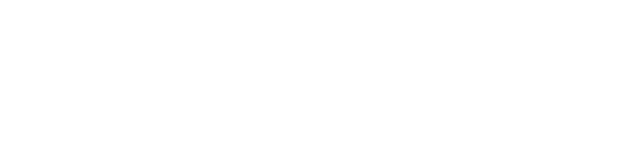
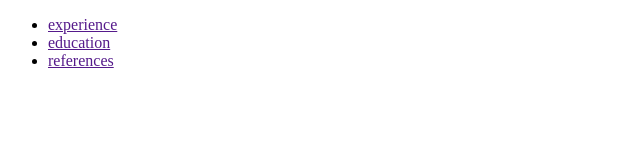
Before and after one commit to ivan1antonov/rsschool-cv, a plain HTML site: page index.html in a window 1280 px wide. Shown: the whole page, without its empty margins (0-640 px from the left). Drawn offline with Linux system fonts and the light colour scheme.

Commit message:
feat: add header

```diff
--- a/index.html
+++ b/index.html
@@ -8,9 +8,19 @@
 <body>
   <header class="header">
     <div class="container">
-      <div class="header-avatat">
-        <img class="header-img" src="" alt="">
-      </div>
+      <nav class="header-nav">
+        <ul class="header-nav__list">
+          <li class="header-nav__list-item">
+            <a class="header-nav__list-link" href="">experience</a>
+          </li>
+          <li class="header-nav__list-item">
+            <a class="header-nav__list-link" href="">education</a>
+          </li>
+          <li class="header-nav__list-item">
+            <a class="header-nav__list-link" href="">references</a>
+          </li>
+        </ul>
+      </nav>
     </div>
   </header>
 </body>
```
